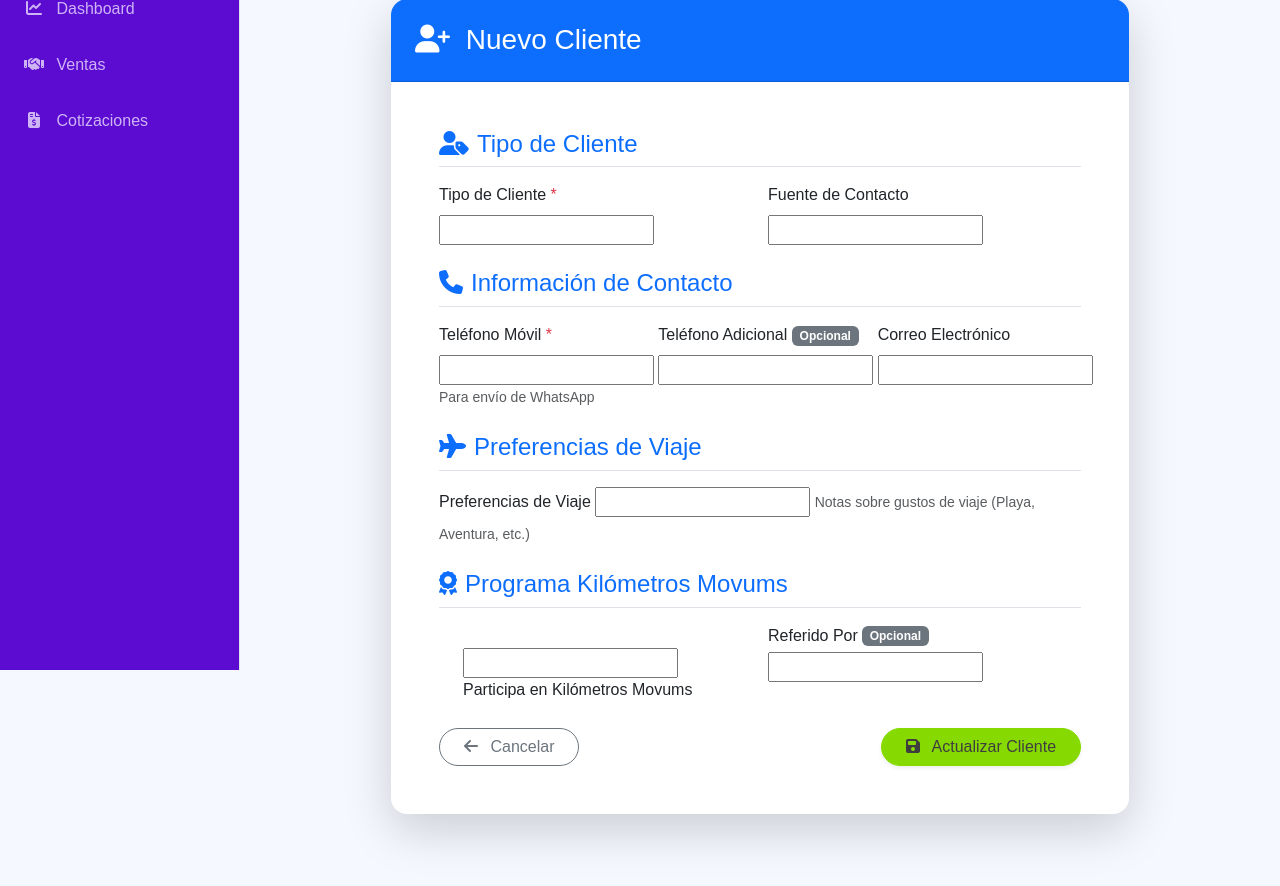
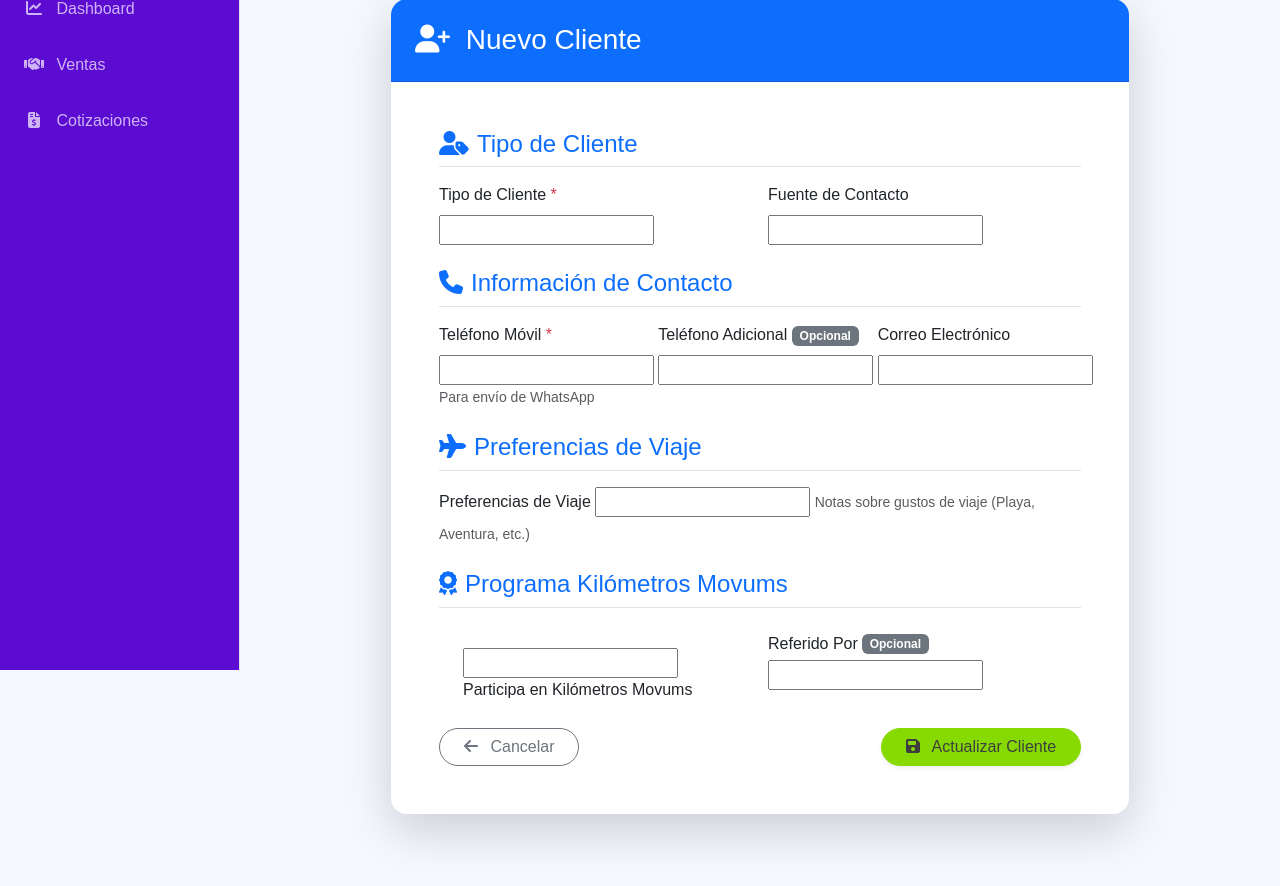
Before and after one commit to ulietellez21/Dashboard-Movums, a Django app: template crm/templates/crm/crear_cliente.html in a window 1280 px wide. Shown: the part 130-1016 px from the top of the page. Run offline with Django 5.2, Linux system fonts and the light colour scheme; the template is opened without the code that fills it: most values are stand-ins (such as "Sample title", 1, 10 or a date in 2020); form fields are guessed from the names that the template uses.

Commit message:
Nuevo cliente: alinear Referido Por con checkbox y fijar espacio label-campo
Co-authored-by: Cursor <cursoragent@cursor.com>

```diff
--- a/crm/templates/crm/crear_cliente.html
+++ b/crm/templates/crm/crear_cliente.html
@@ -240,7 +240,7 @@
                         <!-- ================================================== -->
                         <h4 class="mb-3 text-primary border-bottom pb-2"><i class="fas fa-award me-2"></i>Programa Kilómetros Movums</h4>
 
-                        <div class="row g-3 mb-4">
+                        <div class="row g-3 mb-4 align-items-start">
                             <div class="col-md-6">
                                 <div class="form-check mt-4">
                                     {{ form.participa_kilometros }}
@@ -249,9 +249,11 @@
                                     </label>
                                 </div>
                             </div>
-                            <div class="col-md-6">
-                                <label for="{{ form.referido_por.id_for_label }}" class="form-label d-flex align-items-center flex-wrap gap-1 mb-1">Referido Por <span class="badge bg-secondary">Opcional</span></label>
-                                {{ form.referido_por }}
+                            <div class="col-md-6 mt-4">
+                                <div class="d-flex flex-column" style="gap: 0.25rem;">
+                                    <label for="{{ form.referido_por.id_for_label }}" class="form-label d-flex align-items-center flex-wrap gap-1 mb-0">Referido Por <span class="badge bg-secondary">Opcional</span></label>
+                                    <div>{{ form.referido_por }}</div>
+                                </div>
                             </div>
                         </div>
 
```
